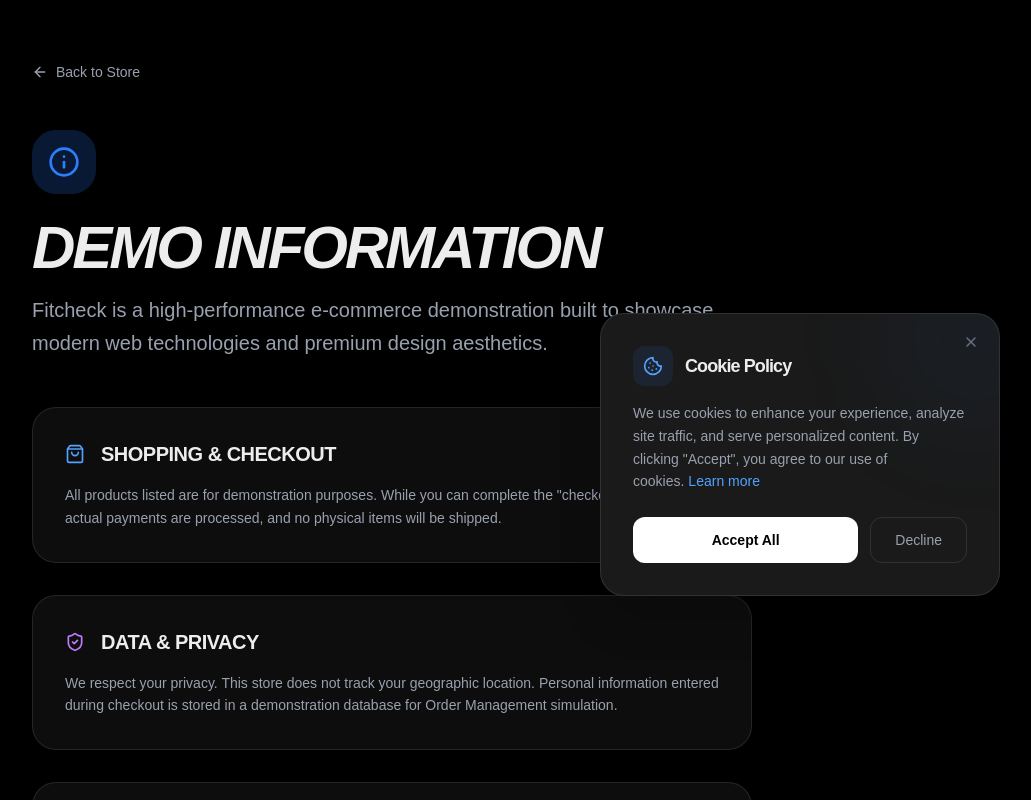
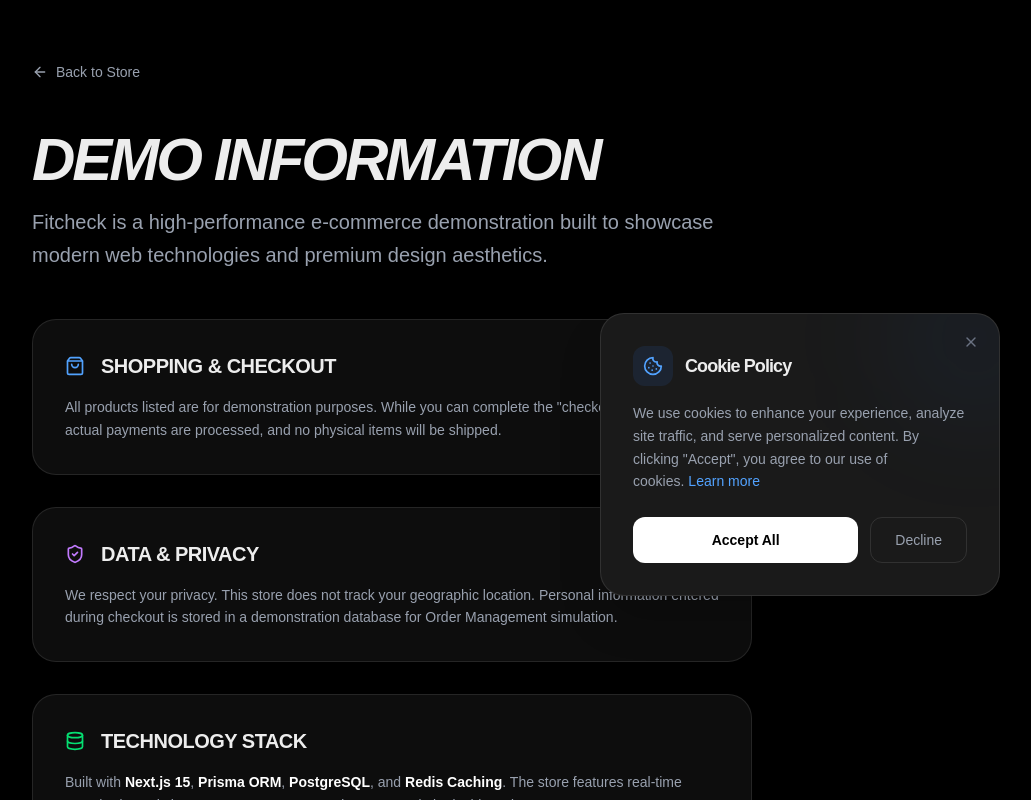
Before and after one commit to IchwanArdi/fitcheck-shop, a Next.js app: page /demo-info in a window 1280 px wide. Shown: the part 180-980 px from the top of the page, without its empty margins (248-1279 px from the left). Built offline with nearby package versions, Linux system fonts and the light colour scheme; no server answers; the database is empty.

Commit message:
fix(pages): escape quotes and special characters in JSX templates
Replace raw quotes and apostrophes with HTML entities to prevent ESLint build errors. Also convert markdown bold indicators into JSX strong tags.

```diff
--- a/src/app/demo-info/page.js
+++ b/src/app/demo-info/page.js
@@ -1,5 +1,5 @@
 import Link from 'next/link';
-import { ArrowLeft, Info, ShoppingBag, ShieldCheck, Database } from 'lucide-react';
+import { ArrowLeft, ShoppingBag, ShieldCheck, Database } from 'lucide-react';
 
 export const metadata = {
   title: 'Demo Information',
@@ -16,9 +16,6 @@
 
       <div className="space-y-12">
         <header>
-          <div className="w-16 h-16 bg-blue-500/20 text-blue-500 rounded-3xl flex items-center justify-center mb-6">
-            <Info className="w-8 h-8" />
-          </div>
           <h1 className="text-4xl md:text-6xl font-black italic uppercase tracking-tighter mb-4">Demo Information</h1>
           <p className="text-xl text-gray-400 leading-relaxed font-medium">
             Fitcheck is a high-performance e-commerce demonstration built to showcase modern web technologies and premium design aesthetics.
@@ -31,8 +28,9 @@
               <ShoppingBag className="w-5 h-5 text-blue-400" />
               <h2 className="text-xl font-bold uppercase tracking-tight">Shopping & Checkout</h2>
             </div>
+            {/* Karakter " pada "checkout" sudah diganti dengan &quot; */}
             <p className="text-gray-400 text-sm leading-relaxed">
-              All products listed are for demonstration purposes. While you can complete the "checkout" process, no actual payments are processed, and no physical items will be shipped.
+              All products listed are for demonstration purposes. While you can complete the &quot;checkout&quot; process, no actual payments are processed, and no physical items will be shipped.
             </p>
           </div>
 
@@ -51,16 +49,17 @@
               <Database className="w-5 h-5 text-green-400" />
               <h2 className="text-xl font-bold uppercase tracking-tight">Technology Stack</h2>
             </div>
+            {/* Mengganti sintaks markdown ** dengan tag <strong> agar aman di JSX */}
             <p className="text-gray-400 text-sm leading-relaxed">
-              Built with **Next.js 15**, **Prisma ORM**, **PostgreSQL**, and **Redis Caching**. The store features real-time search, dynamic inventory management, and a secure admin dashboard.
+              Built with <strong className="text-white font-bold">Next.js 15</strong>, <strong className="text-white font-bold">Prisma ORM</strong>, <strong className="text-white font-bold">PostgreSQL</strong>, and <strong className="text-white font-bold">Redis Caching</strong>. The store features real-time search, dynamic inventory management, and a secure admin dashboard.
             </p>
           </div>
         </div>
 
         <div className="pt-12 border-t border-white/5">
-           <p className="text-sm text-gray-500 italic">
-             &copy; {new Date().getFullYear()} Fitcheck Elite Demo. All Rights Reserved.
-           </p>
+          <p className="text-sm text-gray-500 italic">
+            &copy; {new Date().getFullYear()} Fitcheck Elite Demo. All Rights Reserved.
+          </p>
         </div>
       </div>
     </div>
--- a/src/app/faq/page.js
+++ b/src/app/faq/page.js
@@ -38,7 +38,8 @@
 
       <div className="mt-16 p-8 bg-blue-500/5 border border-blue-500/20 rounded-2xl text-center">
         <h3 className="font-bold mb-2">Still have questions?</h3>
-        <p className="text-sm text-gray-500 mb-6">Contact our support team and we'll get back to you as soon as possible.</p>
+        {/* Karakter ' pada we'll sudah diganti dengan &apos; */}
+        <p className="text-sm text-gray-500 mb-6">Contact our support team and we&apos;ll get back to you as soon as possible.</p>
         <button className="bg-white text-black font-bold py-2 px-6 rounded-full text-sm">
           Contact Support
         </button>
--- a/src/app/not-found.js
+++ b/src/app/not-found.js
@@ -13,7 +13,8 @@
         <div className="space-y-4">
           <h1 className="text-8xl font-black italic uppercase tracking-tighter opacity-10">404</h1>
           <h2 className="text-3xl font-black italic uppercase tracking-tighter">Lost in Style?</h2>
-          <p className="text-gray-400">The collection you're looking for doesn't exist or has been moved to a secret vault.</p>
+          {/* Karakter ' pada you're sudah diganti dengan &apos; */}
+          <p className="text-gray-400">The collection you&apos;re looking for doesn&apos;t exist or has been moved to a secret vault.</p>
         </div>
 
         <div className="pt-8">
--- a/src/app/search/page.js
+++ b/src/app/search/page.js
@@ -63,7 +63,8 @@
               <Search className="w-8 h-8 text-gray-600" />
             </div>
             <h2 className="text-xl font-bold mb-2">No products found</h2>
-              <p className="text-gray-500 max-w-xs mx-auto">We couldn't find anything matching your search. Try different keywords or browse our categories.</p>
+            {/* Karakter ' pada couldn't sudah diganti dengan &apos; */}
+            <p className="text-gray-500 max-w-xs mx-auto">We couldn&apos;t find anything matching your search. Try different keywords or browse our categories.</p>
             <Link href="/" className="mt-8 px-8 py-3 bg-white text-black font-bold rounded-xl hover:bg-gray-200 transition-colors">
               Back to Home
             </Link>
--- a/src/app/terms/page.js
+++ b/src/app/terms/page.js
@@ -6,7 +6,8 @@
       <div className="prose prose-invert max-w-none space-y-8 text-gray-400">
         <section>
           <h2 className="text-xl font-bold text-white mb-4">1. Acceptance of Terms</h2>
-          <p>By accesssing and using "Fitcheck" (the "Site"), you agree to be bound by these Terms of Service. If you do not agree, please do not use the Site.</p>
+          {/* Karakter " sudah diganti dengan &quot; */}
+          <p>By accesssing and using &quot;Fitcheck&quot; (the &quot;Site&quot;), you agree to be bound by these Terms of Service. If you do not agree, please do not use the Site.</p>
         </section>
 
         <section>
```
Lines whose indentation alone changed are shown as unchanged.
